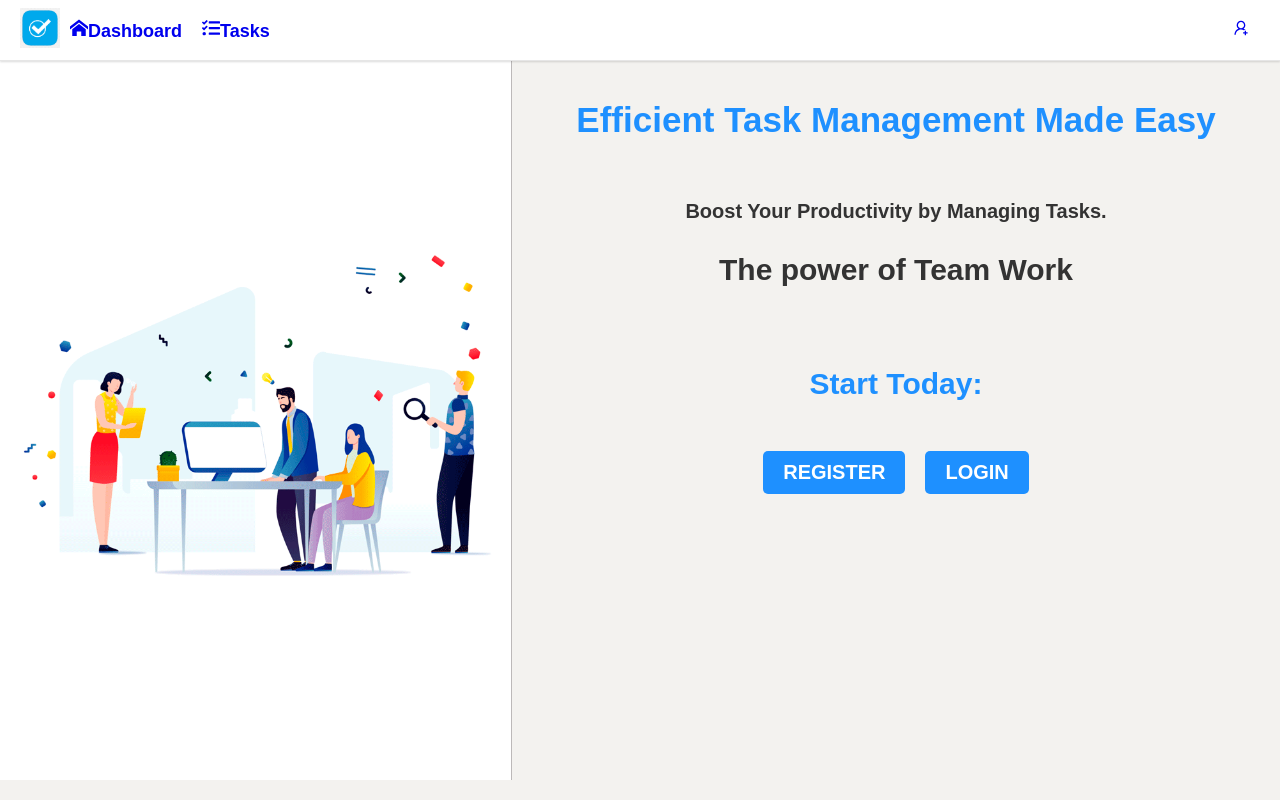
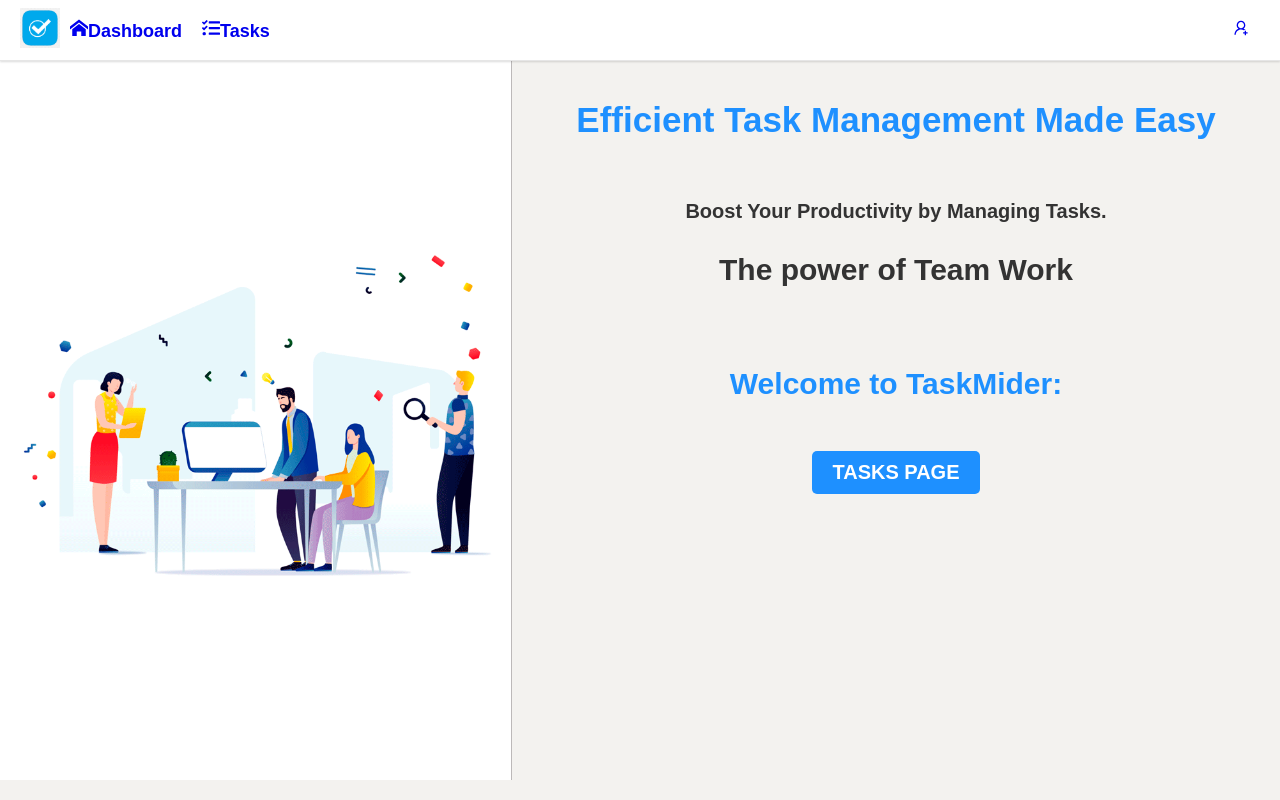
Before and after one commit to kemboi590/TaskMinder-Client, a React (Vite) app: page / in a window 1280 px wide. Built offline with nearby package versions, Linux system fonts and the light colour scheme.

Commit message:
dashnord ready

```diff
--- a/image.jsx
+++ b/image.jsx
@@ -24,8 +24,7 @@
   console.log(newProfilePic);
 
   let account = "taskminderimagestore";
-  let sasToken =
-    "sv=2022-11-02&ss=bf&srt=sco&sp=rwdlaciytfx&se=2023-08-10T14:42:42Z&st=2023-07-17T06:42:42Z&spr=https&sig=FSiYio%2FYQfHjjD8oHFyWiyXFYNuEpKSiDxqs4GP0sCc%3D";
+  let sasToken = "the value of the token";
 
   const containerName = "imagestore";
 
--- a/src/pages/Dashboard/Dashboard.jsx
+++ b/src/pages/Dashboard/Dashboard.jsx
@@ -1,11 +1,11 @@
 import React from "react";
 import "./dashboard.css";
-
-import TaskGif from "../../Images/DashboardGif.gif";
 import DashboardGif from "../../Images/DashboardGif.gif";
 import { useNavigate } from "react-router-dom";
+import { useSelector } from "react-redux";
 
 function Dashboard() {
+  const userData = useSelector((state) => state.user.user);
   const navigate = useNavigate();
 
   const handleRegisterBTN = () => {
@@ -24,18 +24,27 @@
 
       <div className="description_details">
         <h3 className="intro_base">Efficient Task Management Made Easy</h3>
-
         <div className="more_detail">
           <h4>Boost Your Productivity by Managing Tasks.</h4>
-
           <h3 className="teamwork">The power of Team Work</h3>
         </div>
-
-        <p className="start_today"> Start Today: </p>
+        {!userData ? (
+          <p className="start_today"> Start Today: </p>
+        ) : (
+          <p className="start_today">
+            Welcome <span >{userData.username} </span> to TaskMider:
+          </p>
+        )}
 
         <div className="home_buttons">
-          <button onClick={handleRegisterBTN}>REGISTER</button>
-          <button onClick={handleLoginBTN}>LOGIN</button>
+          {!userData ? (
+            <>
+              <button onClick={handleRegisterBTN}>REGISTER</button>
+              <button onClick={handleLoginBTN}>LOGIN</button>
+            </>
+          ) : (
+            <button onClick={() => navigate("/tasks")}>TASKS PAGE</button>
+          )}
         </div>
       </div>
     </div>
--- a/src/pages/Dashboard/dashboard.css
+++ b/src/pages/Dashboard/dashboard.css
@@ -62,6 +62,10 @@
   font-family: Arial, Helvetica, sans-serif;
   color: #1e90ff;
 }
+.start_today span{
+  color: #563b3b;
+  font-style: italic;
+}
 .home_buttons {
   display: flex;
   justify-content: space-between;
```
